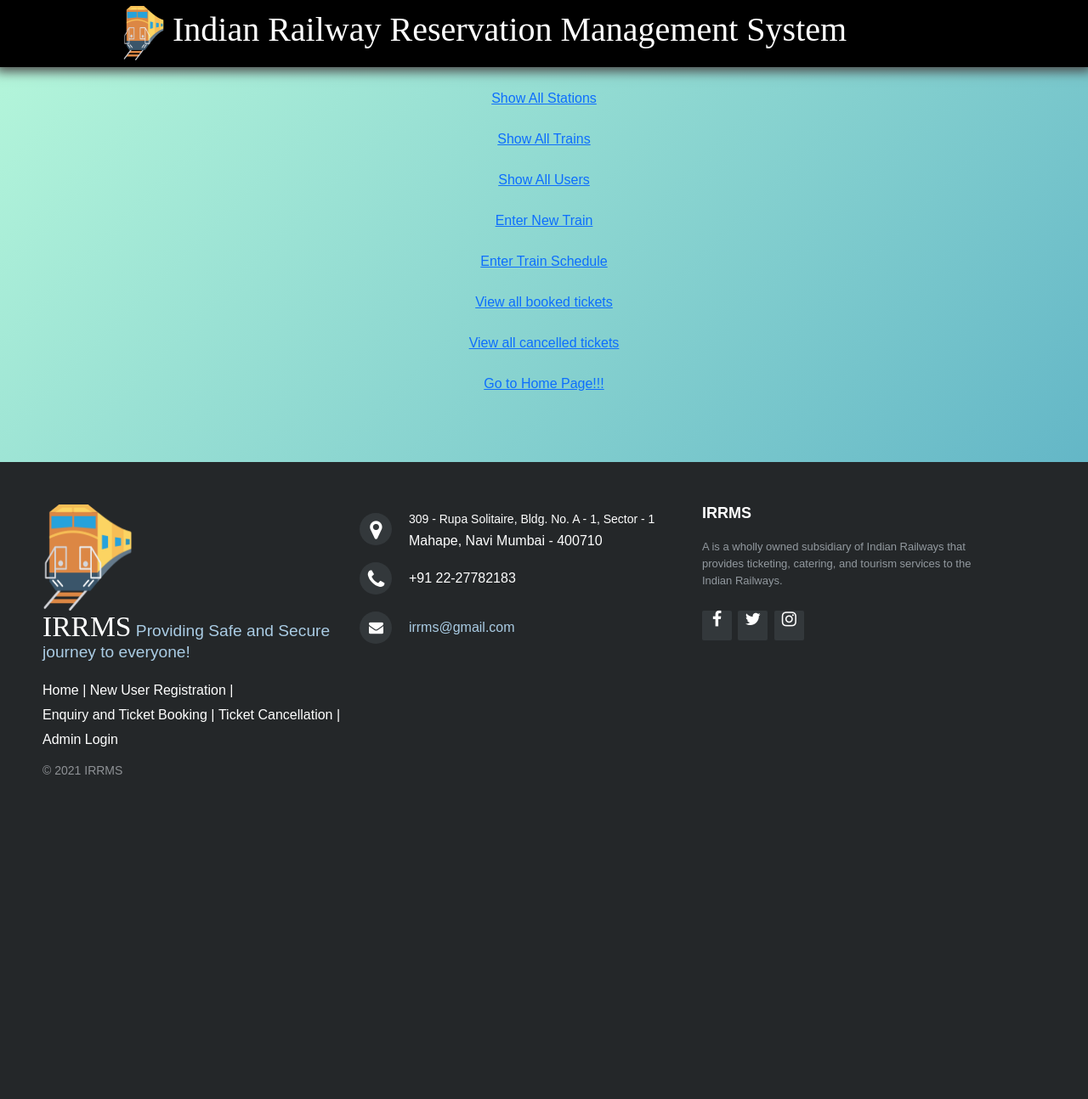
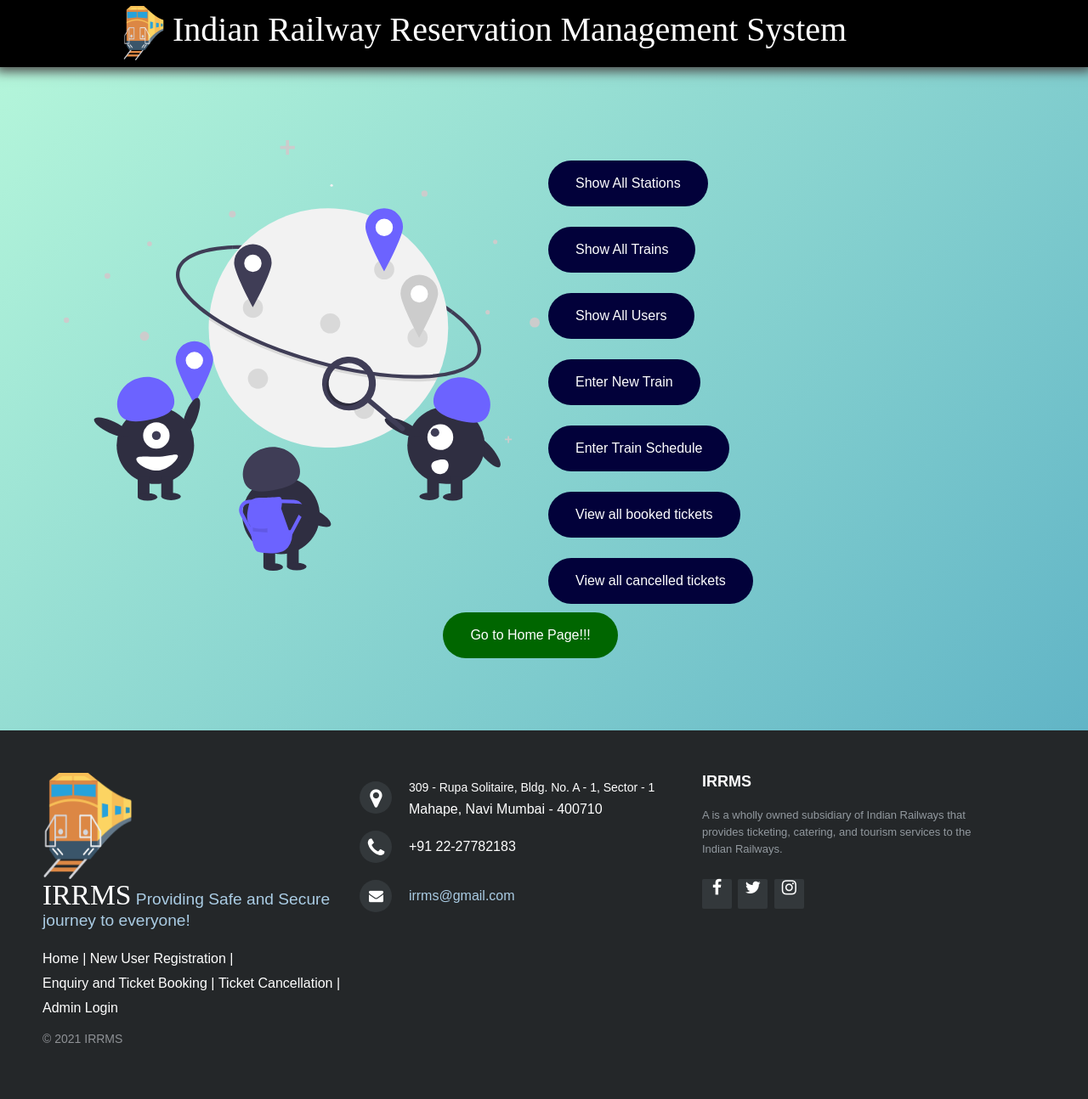
Before and after one commit to AlacritousCreature/Railway_Reservation_Mangement_System, a PHP site: page /railway/admin_login.php in a window 1280 px wide. Shown: the whole page at 85% size. Before the commit the page ends 912 px from the top, so only its background shows below. Run offline with PHP 8.4, Linux system fonts and the light colour scheme; a user stored in the database is signed in; data that the repository does not hold is empty; some libraries are stand-ins or nearby versions; some web fonts are replaced.

Commit message:
Improved UI of Admin Login

```diff
--- a/railway/admin_login.htm
+++ b/railway/admin_login.htm
@@ -27,7 +27,8 @@
     <div class="container" style="padding-top:10rem;">
         <form action="admin_login.php" method="post">
             <div align="center">
-                Enter the admin details:<br><br> User ID: <input type="text" name="uid" required><br> Password: <input type="password" name="password" required><br>
+                Enter the admin details:<br><br> User ID: <input type="text" name="uid" required><br>
+                <br> Password: <input type="password" name="password" required><br>
                 <input type="submit" type="button" class="btn btn-dark>
 
                 <br><br><a href=" index.htm ">Home Page</a>
--- a/railway/admin_login.php
+++ b/railway/admin_login.php
@@ -24,9 +24,12 @@
 
 <body style="background-image: linear-gradient(-225deg, #B7F8DB 0%, #50A7C2 100%);">
     <div id="navid"></div>
-    <div class="container" style="padding-top:5rem;">
-        <div align="center">
-
+    <div class="container" style="padding-top:10rem;">
+        <div class="row" style="display: flex;">
+        <div class="column" style="flex: 50%;padding: 5px;">
+            <img src="public/assets/undraw_Traveling_re_weve.svg" alt="Snow" style="width:100%">
+        </div>
+        <div class="column" style="flex: 50%; padding: 5px;">
             <?php
             session_start();
             if ($_POST["uid"] == 'admin' and $_POST["password"] == 'admin') {
@@ -36,30 +39,122 @@
             if ($_SESSION["admin_login"] == True) {
                 echo "
                  <br>
-                <a href=\"insert_into_stations.php\">Show All Stations</a><br>
-                <br><a href=\"show_trains.php\"> Show All Trains </a><br>
-                <br><a href=\"show_users.php\"> Show All Users </a><br>
-                <br><a href=\"insert_into_train_3.php\"> Enter New Train </a><br>
-                <br><a href=\"insert_into_classseats_3.php\"> Enter Train Schedule </a><br>
-                <br><a href=\"booked.php\"> View all booked tickets </a><br>
-                <br><a href=\"cancelled.php\"> View all cancelled tickets </a><br> ";
+                <div class=\"row\" style=\"display: flex;\">
+                <div class=\"column\" flex: 50% \">
+                <a href=\"insert_into_stations.php\" style=\"text-decoration: none;
+                display: inline-block;
+                padding: 15px 32px;
+                text-align: center;
+                text-decoration: none;
+                color: #ffffff;
+                background-color: rgb(2, 1, 58);
+                border-radius: 50px;
+                outline: whitesmoke;
+
+                \">Show All Stations</a><br>
+                <br><a href=\"show_trains.php\" style=\"text-decoration: none;
+                display: inline-block;
+                padding: 15px 32px;
+                text-align: center;
+                text-decoration: none;
+                color: #ffffff;
+                background-color: rgb(2, 1, 58);
+                border-radius: 50px;
+                outline: whitesmoke;
+
+                \">Show All Trains </a><br>
+                <br><a href=\"show_users.php\" style=\"text-decoration: none;
+                display: inline-block;
+                padding: 15px 32px;
+                text-align: center;
+                text-decoration: none;
+                color: #ffffff;
+                background-color: rgb(2, 1, 58);
+                border-radius: 50px;
+                outline: whitesmoke;
+
+                \"> Show All Users </a><br>
+                </div>
+                <div class=\"column\" flex: 50% \">
+                <br><a href=\"insert_into_train_3.php\" style=\"text-decoration: none;
+                display: inline-block;
+                padding: 15px 32px;
+                text-align: center;
+                text-decoration: none;
+                color: #ffffff;
+                background-color: rgb(2, 1, 58);
+                border-radius: 50px;
+                outline: whitesmoke;
+
+                \"> Enter New Train </a><br>
+                <br><a href=\"insert_into_classseats_3.php\" style=\"text-decoration: none;
+                display: inline-block;
+                padding: 15px 32px;
+                text-align: center;
+                text-decoration: none;
+                color: #ffffff;
+                background-color: rgb(2, 1, 58);
+                border-radius: 50px;
+                outline: whitesmoke;
+
+                \"> Enter Train Schedule </a><br>
+                <br><a href=\"booked.php\" style=\"text-decoration: none;
+                display: inline-block;
+                padding: 15px 32px;
+                text-align: center;
+                text-decoration: none;
+                color: #ffffff;
+                background-color: rgb(2, 1, 58);
+                border-radius: 50px;
+                outline: whitesmoke;
+
+                \"> View all booked tickets </a><br>
+                <br><a href=\"cancelled.php\" style=\"text-decoration: none;
+                display: inline-block;
+                padding: 15px 32px;
+                text-align: center;
+                text-decoration: none;
+                color: #ffffff;
+                background-color: rgb(2, 1, 58);
+                border-radius: 50px;
+                outline: whitesmoke;
+
+                \"> View all cancelled tickets </a><br> </div></div>";
             } else {
 
                 echo "
-<form action=\"admin_login.php\" method=\"post\">
-User ID: <input type=\"text\" name=\"uid\" required><br>
-Password: <input type=\"password\" name=\"password\" required><br>
-<input type=\"submit\">
-</form>
-";
+                        <form action=\"admin_login.php\" method=\"post\">
+                        User ID: <input type=\"text\" name=\"uid\" required><br><br>
+                        Password: <input type=\"password\" name=\"password\" required><br><br>
+                        <input type=\"submit\" type=\"button\" class=\"btn btn-success\">
+
+                        </form>
+                        ";
             }
 
 
+
             ?>
-            <br><a href="index.htm">Go to Home Page!!!</a>
+            </div>
+            <div class="row" style="display: flex;">
+            <div class="column" style="flex: 40%;padding: 5px;"></div>
+            <div class="column" style="flex: 20%;padding: 5px;">
+            <a href="index.htm"  style="text-decoration: none;
+                        display: inline-block;
+                        padding: 15px 32px;
+                        text-align: center;
+                        text-decoration: none;
+                        color: #ffffff;
+                        background-color: rgb(0, 102, 0);
+                        border-radius: 50px;
+                        outline: whitesmoke;
+
+                        ">Go to Home Page!!!</a></div>
+            <div class="column" style="flex: 40%;padding: 5px;"></div>
+            </div>
+            <!-- <br><div align="center"><a href="index.htm">Go to Home Page!!!</a></div> -->
         </div>
     </div>
     <div id="footid"></div>
 </body>
-
 </html>
```
Also changed, not shown: railway/enquiry.php (+18 -1 lines), railway/new_user_form.html (+17 -1 lines).
